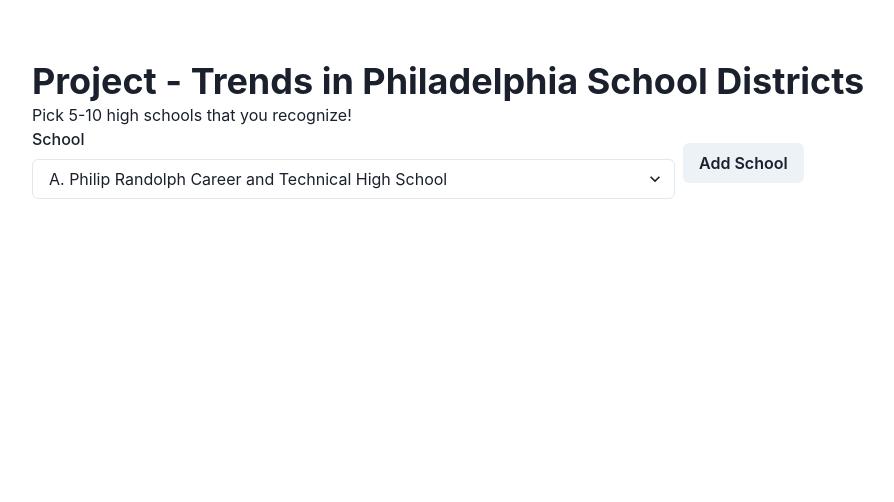
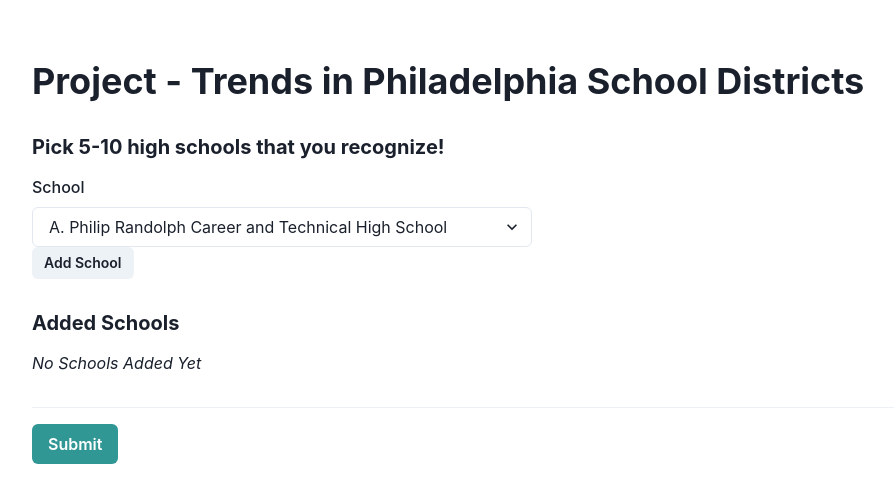
Before and after one commit to commanderking/reasonloop, a Next.js app: page /project/phillySchools in a window 1280 px wide. Shown: the top 502 px of the page, without its empty margins (104-998 px from the left). Built offline with nearby package versions, Linux system fonts and the light colour scheme.

Commit message:
add basic features to school selection

```diff
--- a/templates/scatterplot/Container.tsx
+++ b/templates/scatterplot/Container.tsx
@@ -17,9 +17,11 @@ const ScatterPlotContainer = () => {
 
   return (
     <Box>
-      <Heading>Project - Trends in Philadelphia School Districts</Heading>
+      <Heading mb={8}>
+        Project - Trends in Philadelphia School Districts
+      </Heading>
       {currentPhase === phases.SCHOOLS_SELECTION_INITIAL.value && (
-        <SchoolsSelection schools={schools} />
+        <SchoolsSelection schools={schools} setCurrentPhase={setCurrentPhase} />
       )}
 
       {currentPhase === phases.SCHOOLS_SELECTION_INITIAL_REFLECTION.value && (
--- a/templates/scatterplot/components/ClosableTags.tsx
+++ b/templates/scatterplot/components/ClosableTags.tsx
@@ -20,7 +20,7 @@ const ClosableTags = ({ tags, onCloseClick }: Props) => {
             key={"lg"}
             borderRadius="full"
             variant="solid"
-            colorScheme="teal"
+            // colorScheme="teal"
             mr={2}
             mb={2}
           >
--- a/templates/scatterplot/phases/SchoolsSelection.tsx
+++ b/templates/scatterplot/phases/SchoolsSelection.tsx
@@ -3,16 +3,20 @@ import _ from "lodash";
 
 import {
   Box,
+  Heading,
   Text,
+  SimpleGrid,
   Button,
   Select,
   Stack,
   FormControl,
   FormLabel,
+  Divider,
 } from "@chakra-ui/react";
 import ClosableTags from "templates/scatterplot/components/ClosableTags";
+import { phases } from "templates/scatterplot/constants/phases";
 
-const SchoolsSelection = ({ schools }) => {
+const SchoolsSelection = ({ schools, setCurrentPhase }) => {
   const [currentSchoolId, setCurrentSchoolId] = useState(schools[0]?.schoolId);
   const [addedSchools, setAddedSchools] = useState([]);
 
@@ -37,10 +41,11 @@ const SchoolsSelection = ({ schools }) => {
   };
   return (
     <Box>
-      <Text>Pick 5-10 high schools that you recognize!</Text>
+      <Heading mb={4} size="md">
+        Pick 5-10 high schools that you recognize!
+      </Heading>
       <FormControl id="school">
-        <Stack direction="row" align="center">
-          <Box>
+        <Box maxWidth={500}>
           <FormLabel>School</FormLabel>
           <Select
             value={currentSchoolId}
@@ -56,20 +61,40 @@ const SchoolsSelection = ({ schools }) => {
           </Select>
         </Box>
         <Button
+          size="sm"
           onClick={() => {
             setAddedSchools([...addedSchools, schoolsById[currentSchoolId]]);
           }}
         >
           Add School
         </Button>
-        </Stack>
       </FormControl>
+      <Box mt={8}>
+        <Heading mb={4} size="md">
+          Added Schools
+        </Heading>
+        {addedSchoolsTags.length ? (
           <ClosableTags
             tags={addedSchoolsTags}
             onCloseClick={(tag) => {
               removeSchool(addedSchools, tag.id);
             }}
           />
+        ) : (
+          <Text as="i">No Schools Added Yet</Text>
+        )}
+      </Box>
+      <Divider mt={8} />
+      <Box mt={4}>
+        <Button
+          onClick={() => {
+            setCurrentPhase(phases.SCHOOLS_SELECTION_INITIAL_REFLECTION);
+          }}
+          colorScheme="teal"
+        >
+          Submit
+        </Button>
+      </Box>
     </Box>
   );
 };
```
Lines whose indentation alone changed are shown as unchanged.
